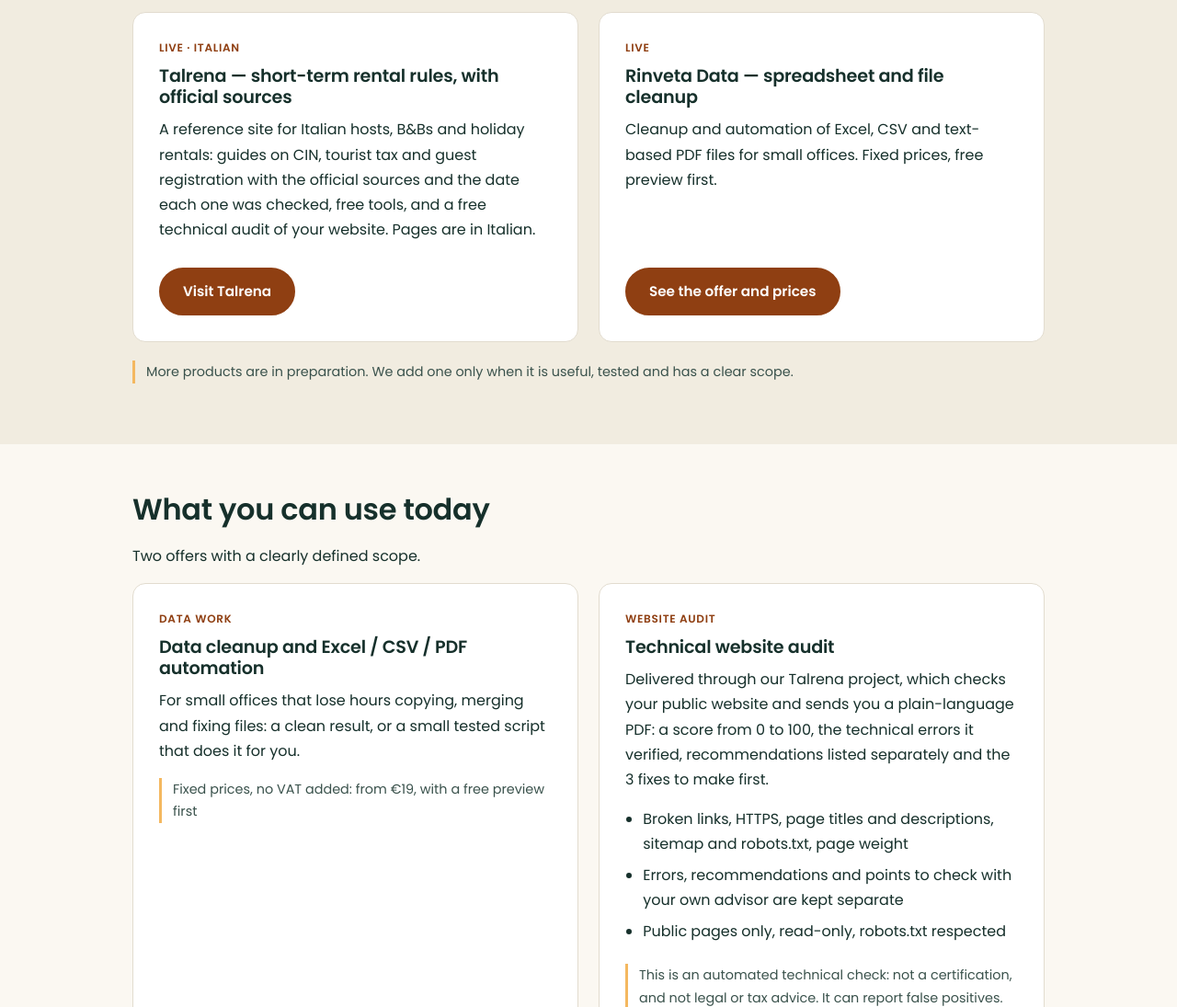
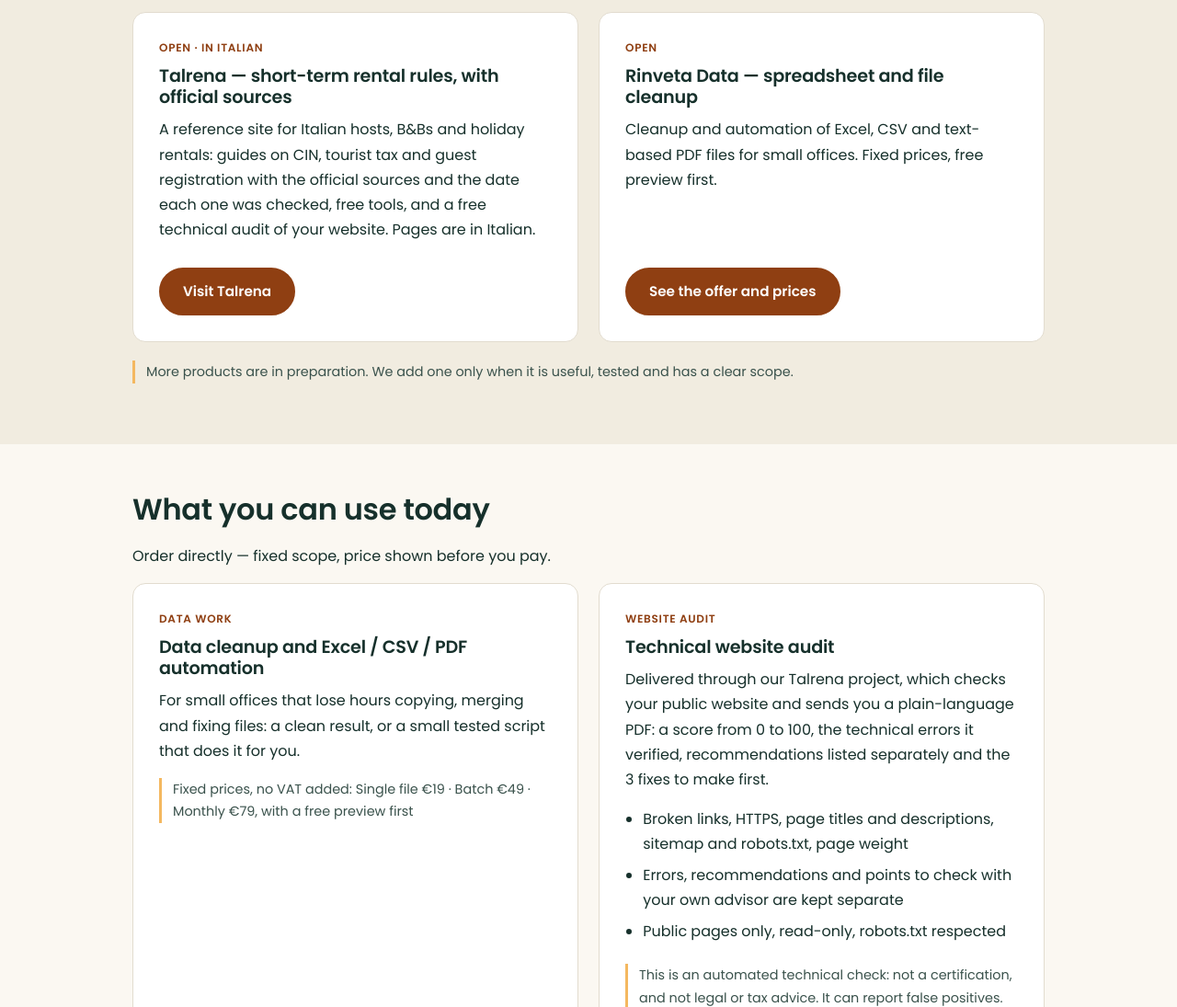
Before and after one commit to Agent90ia/rinveta-site, a plain HTML site: page index.html in a window 1280 px wide. Shown: the part 752-1847 px from the top of the page at 92% size. Drawn offline with Linux system fonts and the light colour scheme.

Commit message:
T309: prezzi compatti scheda Data, sottotitolo servizi, etichette Open/Attivo (residui Opus 4/6)

```diff
--- a/index.html
+++ b/index.html
@@ -15,13 +15,13 @@
 <div class="btns"><a class="btn primary" href="#projects">See our projects</a><a class="btn" href="#contact">Get in touch</a></div></div>
 <div class="wrap"><ul class="facts"><li><strong>Scope and price first</strong>You see what you get, and the price, before you pay.</li><li><strong>AI declared, people accountable</strong>AI-assisted work is stated up front and a person answers for every delivery.</li><li><strong>Your files stay yours</strong>We never ask for logins to your accounts or access to your computer.</li></ul></div>
 <section id="projects" class="alt" aria-labelledby="h-proj"><div class="wrap"><h2 id="h-proj">Projects</h2><p>Products we build and run under the Rinveta name, with their real status.</p><div class="cards">
-<article class="card"><span class="tag">Live · Italian</span><h3>Talrena — short-term rental rules, with official sources</h3><p>A reference site for Italian hosts, B&amp;Bs and holiday rentals: guides on CIN, tourist tax and guest registration with the official sources and the date each one was checked, free tools, and a free technical audit of your website. Pages are in Italian.</p>
+<article class="card"><span class="tag">Open · in Italian</span><h3>Talrena — short-term rental rules, with official sources</h3><p>A reference site for Italian hosts, B&amp;Bs and holiday rentals: guides on CIN, tourist tax and guest registration with the official sources and the date each one was checked, free tools, and a free technical audit of your website. Pages are in Italian.</p>
 <div class="btns"><a class="btn primary" href="https://talrena.rinveta.com/" hreflang="it" data-goatcounter-click="/click/en-project-talrena" data-goatcounter-title="project-talrena">Visit Talrena</a></div></article>
-<article class="card"><span class="tag">Live</span><h3>Rinveta Data — spreadsheet and file cleanup</h3><p>Cleanup and automation of Excel, CSV and text-based PDF files for small offices. Fixed prices, free preview first.</p>
+<article class="card"><span class="tag">Open</span><h3>Rinveta Data — spreadsheet and file cleanup</h3><p>Cleanup and automation of Excel, CSV and text-based PDF files for small offices. Fixed prices, free preview first.</p>
 <div class="btns"><a class="btn primary" href="/data/" data-goatcounter-click="/click/en-project-data" data-goatcounter-title="project-data">See the offer and prices</a></div></article>
 </div><p class="note" style="margin-top:20px">More products are in preparation. We add one only when it is useful, tested and has a clear scope.</p></div></section>
-<section id="services" aria-labelledby="h-svc"><div class="wrap"><h2 id="h-svc">What you can use today</h2><p>Two offers with a clearly defined scope.</p><div class="cards">
-<article class="card"><span class="tag">Data work</span><h3>Data cleanup and Excel / CSV / PDF automation</h3><p>For small offices that lose hours copying, merging and fixing files: a clean result, or a small tested script that does it for you.</p><p class="note">Fixed prices, no VAT added: from €19, with a free preview first</p>
+<section id="services" aria-labelledby="h-svc"><div class="wrap"><h2 id="h-svc">What you can use today</h2><p>Order directly — fixed scope, price shown before you pay.</p><div class="cards">
+<article class="card"><span class="tag">Data work</span><h3>Data cleanup and Excel / CSV / PDF automation</h3><p>For small offices that lose hours copying, merging and fixing files: a clean result, or a small tested script that does it for you.</p><p class="note">Fixed prices, no VAT added: Single file €19 · Batch €49 · Monthly €79, with a free preview first</p>
 <div class="btns"><a class="btn primary" href="/data/" data-goatcounter-click="/click/en-offer-data-details" data-goatcounter-title="offer-data-details">See the offer and prices</a></div></article>
 <article class="card"><span class="tag">Website audit</span><h3>Technical website audit</h3><p>Delivered through our Talrena project, which checks your public website and sends you a plain-language PDF: a score from 0 to 100, the technical errors it verified, recommendations listed separately and the 3 fixes to make first.</p><ul><li>Broken links, HTTPS, page titles and descriptions, sitemap and robots.txt, page weight</li><li>Errors, recommendations and points to check with your own advisor are kept separate</li><li>Public pages only, read-only, robots.txt respected</li></ul><p class="note">This is an automated technical check: not a certification, and not legal or tax advice. It can report false positives.</p>
 <div class="btns"><a class="btn primary" href="https://talrena.rinveta.com/audit/" hreflang="it" data-goatcounter-click="/click/en-offer-audit-free" data-goatcounter-title="offer-audit-free">Get your free audit</a><a class="btn" href="https://talrena.rinveta.com/audit/esempio-audit-struttura-fittizia.pdf" hreflang="it" data-goatcounter-click="/click/en-offer-audit-sample" data-goatcounter-title="offer-audit-sample">See a sample report</a></div></article>
```
Also changed, not shown: it/index.html (+2 -2 lines), projects/index.html (+1 -1 lines).
